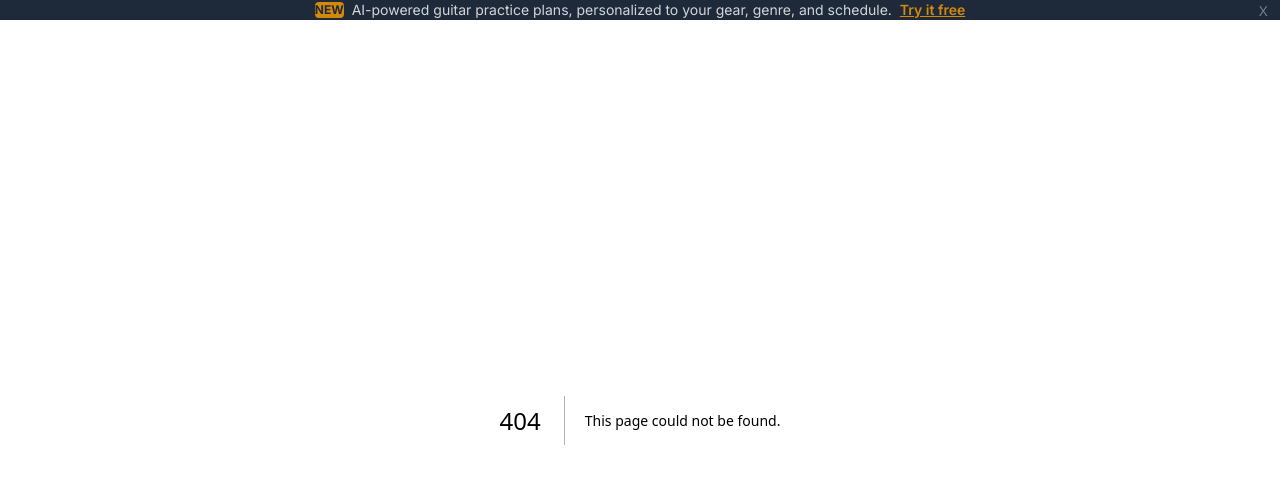
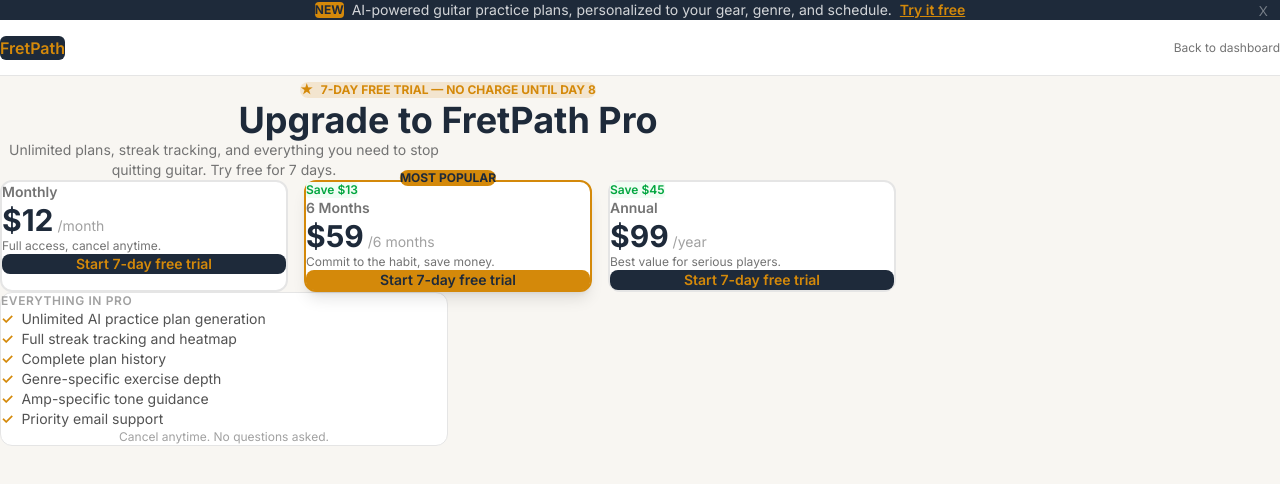
Before and after one commit to gbsmith0-ui/fretpath, a Next.js app: page /pricing in a window 1280 px wide. Before the commit this address had no page. Shown: the top 484 px of the page. Built offline with nearby package versions, Linux system fonts and the light colour scheme; no server answers.

Commit message:
feat: pricing page, subscription checkout, upgrade redirect

```diff
--- /dev/null
+++ b/app/api/create-subscription/route.ts
@@ -0,0 +1,38 @@
+import Stripe from "stripe"
+import { createClient } from "@supabase/supabase-js"
+import { NextRequest, NextResponse } from "next/server"
+
+const stripe = new Stripe(process.env.STRIPE_SECRET_KEY!)
+const supabase = createClient(
+  process.env.NEXT_PUBLIC_SUPABASE_URL!,
+  process.env.SUPABASE_SERVICE_ROLE_KEY!
+)
+
+export async function POST(req: NextRequest) {
+  try {
+    const { priceId, email, userId } = await req.json()
+    if (!priceId) {
+      return NextResponse.json({ error: "Missing price ID" }, { status: 400 })
+    }
+
+    const session = await stripe.checkout.sessions.create({
+      payment_method_types: ["card"],
+      mode: "subscription",
+      customer_email: email || undefined,
+      line_items: [{ price: priceId, quantity: 1 }],
+      subscription_data: {
+        trial_period_days: 7,
+        metadata: { user_id: userId || "" },
+      },
+      success_url: (process.env.NEXT_PUBLIC_APP_URL || "https://fretpath-sage.vercel.app") + "/dashboard?subscribed=true",
+      cancel_url: (process.env.NEXT_PUBLIC_APP_URL || "https://fretpath-sage.vercel.app") + "/pricing",
+      metadata: { user_id: userId || "" },
+    })
+
+    return NextResponse.json({ url: session.url })
+  } catch (error) {
+    const message = error instanceof Error ? error.message : "Failed to create subscription"
+    console.error("Subscription checkout error:", message)
+    return NextResponse.json({ error: message }, { status: 500 })
+  }
+}
--- /dev/null
+++ b/app/pricing/page.tsx
@@ -0,0 +1,143 @@
+'use client'
+
+import { useState, useEffect, useRef } from 'react'
+import { createBrowserClient } from '@supabase/ssr'
+import { useRouter } from 'next/navigation'
+
+const plans = [
+  {
+    name: 'Monthly',
+    price: '$12',
+    period: '/month',
+    priceId: process.env.NEXT_PUBLIC_STRIPE_MONTHLY_PRICE_ID!,
+    savings: null,
+    description: 'Full access, cancel anytime.',
+    featured: false,
+  },
+  {
+    name: '6 Months',
+    price: '$59',
+    period: '/6 months',
+    priceId: process.env.NEXT_PUBLIC_STRIPE_6MONTH_PRICE_ID!,
+    savings: 'Save $13',
+    description: 'Commit to the habit, save money.',
+    featured: true,
+  },
+  {
+    name: 'Annual',
+    price: '$99',
+    period: '/year',
+    priceId: process.env.NEXT_PUBLIC_STRIPE_ANNUAL_PRICE_ID!,
+    savings: 'Save $45',
+    description: 'Best value for serious players.',
+    featured: false,
+  },
+]
+
+const features = [
+  'Unlimited AI practice plan generation',
+  'Full streak tracking and heatmap',
+  'Complete plan history',
+  'Genre-specific exercise depth',
+  'Amp-specific tone guidance',
+  'Priority email support',
+]
+
+export default function PricingPage() {
+  const router = useRouter()
+  const [loading, setLoading] = useState<string | null>(null)
+  const [userEmail, setUserEmail] = useState('')
+  const [userId, setUserId] = useState('')
+  const supabaseRef = useRef(createBrowserClient(
+    process.env.NEXT_PUBLIC_SUPABASE_URL!,
+    process.env.NEXT_PUBLIC_SUPABASE_ANON_KEY!
+  ))
+  const supabase = supabaseRef.current
+
+  useEffect(() => {
+    supabase.auth.getUser().then(({ data: { user } }) => {
+      if (user) {
+        setUserEmail(user.email ?? '')
+        setUserId(user.id)
+      }
+    })
+  }, [])
+
+  async function handleSubscribe(priceId: string, planName: string) {
+    setLoading(planName)
+    try {
+      const response = await fetch('/api/create-subscription', {
+        method: 'POST',
+        headers: { 'Content-Type': 'application/json' },
+        body: JSON.stringify({ priceId, email: userEmail, userId }),
+      })
+      const data = await response.json()
+      if (data.url) {
+        window.location.href = data.url
+      }
+    } catch (err) {
+      console.error('Subscription error:', err)
+    }
+    setLoading(null)
+  }
+  return (
+    <div className="min-h-screen bg-[#F8F6F2]">
+      <nav className="h-14 border-b border-neutral-200 bg-white flex items-center justify-between px-6 sticky top-0 z-10">
+        <a href="/" className="bg-[#1E2A3A] text-[#D4890A] font-semibold text-base px-3 py-1 rounded-md">FretPath</a>
+        <a href="/dashboard" className="text-xs text-neutral-500 hover:text-neutral-800 transition-colors">Back to dashboard</a>
+      </nav>
+
+      <div className="max-w-4xl mx-auto px-4 py-16">
+        <div className="text-center mb-12">
+          <div className="inline-flex items-center gap-2 bg-[#D4890A]/15 text-[#D4890A] text-xs font-bold px-3 py-1.5 rounded-full mb-4">
+            <span>★</span>
+            <span>7-DAY FREE TRIAL — NO CHARGE UNTIL DAY 8</span>
+          </div>
+          <h1 className="text-3xl sm:text-4xl font-bold text-[#1E2A3A] mb-3">Upgrade to FretPath Pro</h1>
+          <p className="text-neutral-500 text-sm max-w-md mx-auto">Unlimited plans, streak tracking, and everything you need to stop quitting guitar. Try free for 7 days.</p>
+        </div>
+
+        <div className="grid grid-cols-1 sm:grid-cols-3 gap-4 mb-12">
+          {plans.map((plan) => (
+            <div key={plan.name} className={`rounded-xl border-2 p-6 flex flex-col relative ${plan.featured ? 'border-[#D4890A] bg-white shadow-lg' : 'border-neutral-200 bg-white'}`}>
+              {plan.featured && (
+                <div className="absolute -top-3 left-1/2 -translate-x-1/2 bg-[#D4890A] text-[#1E2A3A] text-xs font-bold px-3 py-1 rounded-full whitespace-nowrap">
+                  MOST POPULAR
+                </div>
+              )}
+              {plan.savings && (
+                <div className="text-xs font-semibold text-green-600 bg-green-50 px-2 py-0.5 rounded w-fit mb-2">{plan.savings}</div>
+              )}
+              <div className="text-sm font-semibold text-neutral-500 mb-1">{plan.name}</div>
+              <div className="flex items-baseline gap-1 mb-1">
+                <span className="text-3xl font-bold text-[#1E2A3A]">{plan.price}</span>
+                <span className="text-sm text-neutral-400">{plan.period}</span>
+              </div>
+              <p className="text-xs text-neutral-500 mb-6">{plan.description}</p>
+              <button
+                onClick={() => handleSubscribe(plan.priceId, plan.name)}
+                disabled={loading !== null}
+                className={`w-full py-2.5 rounded-lg font-semibold text-sm transition-colors mt-auto ${plan.featured ? 'bg-[#D4890A] text-[#1E2A3A] hover:bg-[#c07a09]' : 'bg-[#1E2A3A] text-[#D4890A] hover:bg-[#162030]'} disabled:opacity-50`}
+              >
+                {loading === plan.name ? 'Loading...' : 'Start 7-day free trial'}
+              </button>
+            </div>
+          ))}
+        </div>
+
+        <div className="bg-white rounded-xl border border-neutral-200 p-6 max-w-md mx-auto">
+          <div className="text-xs font-semibold text-neutral-400 uppercase tracking-wider mb-4">Everything in Pro</div>
+          <ul className="space-y-3">
+            {features.map((f) => (
+              <li key={f} className="flex items-start gap-2 text-sm text-neutral-600">
+                <span className="text-[#D4890A] font-bold mt-0.5">✓</span>
+                {f}
+              </li>
+            ))}
+          </ul>
+          <p className="text-xs text-neutral-400 mt-4 text-center">Cancel anytime. No questions asked.</p>
+        </div>
+      </div>
+    </div>
+  )
+}
--- a/app/quiz/page.tsx
+++ b/app/quiz/page.tsx
@@ -120,6 +120,10 @@
         body: JSON.stringify({ ...answers, email }),
       })
       const data = await response.json()
+      if (response.status === 403 && data.error === 'upgrade_required') {
+        router.push('/pricing')
+        return
+      }
       if (!response.ok) throw new Error(data.error || 'Something went wrong')
       sessionStorage.setItem('fretpath_plan', JSON.stringify(data.plan))
       router.push(`/plan/${data.planId}`)
```
